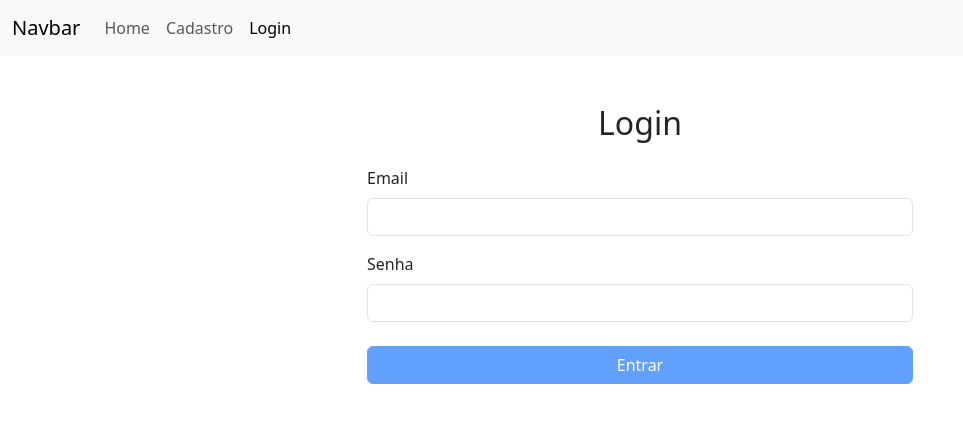
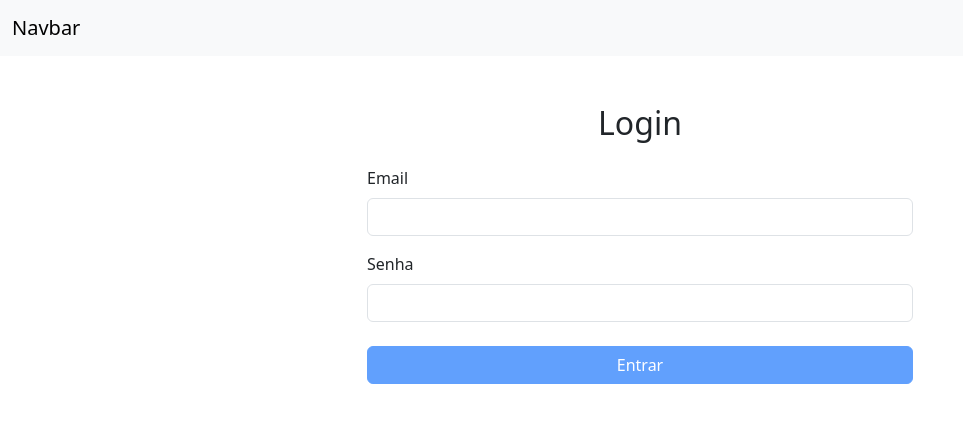
Before and after one commit to guilherme-lf/SaaSIdea, an Angular app: page /login in a window 1280 px wide. Shown: the top 422 px of the page, without its empty margins (0-963 px from the left). Built offline with nearby package versions, Linux system fonts and the light colour scheme.

Commit message:
Att components

```diff
--- a/src/app/cadastro/cadastro.component.html
+++ b/src/app/cadastro/cadastro.component.html
@@ -4,14 +4,6 @@
     <button class="navbar-toggler" type="button" data-bs-toggle="collapse" data-bs-target="#navbarNavAltMarkup" aria-controls="navbarNavAltMarkup" aria-expanded="false" aria-label="Toggle navigation">
       <span class="navbar-toggler-icon"></span>
     </button>
-    <div class="collapse navbar-collapse" id="navbarNavAltMarkup">
-      <div class="navbar-nav">
-        <a class="nav-link active" aria-current="page" href="#">Home</a>
-        <a class="nav-link" href="#">Features</a>
-        <a class="nav-link" href="#">Pricing</a>
-        <a class="nav-link disabled" aria-disabled="true">Disabled</a>
-      </div>
-    </div>
   </div>
 </nav>
 
--- a/src/app/landing/landing.component.html
+++ b/src/app/landing/landing.component.html
@@ -7,8 +7,8 @@
       </button>
       <div class="collapse navbar-collapse" id="navbarNavAltMarkup">
         <div class="navbar-nav">
-          <a class="nav-link active" aria-current="page" href="#">Home</a>
           <a class="nav-link" href="cadastro">cadastro</a>
+          <a class="nav-link" href="login">Login</a>
           <a class="nav-link" href="#">Conheça</a>
         </div>
       </div>
--- a/src/app/login/login.component.html
+++ b/src/app/login/login.component.html
@@ -5,13 +5,7 @@
         aria-controls="navbarNavAltMarkup" aria-expanded="false" aria-label="Toggle navigation">
         <span class="navbar-toggler-icon"></span>
       </button>
-      <div class="collapse navbar-collapse" id="navbarNavAltMarkup">
-        <div class="navbar-nav">
-          <a class="nav-link" href="#">Home</a>
-          <a class="nav-link" href="#">Cadastro</a>
-          <a class="nav-link active" aria-current="page" href="#">Login</a>
-        </div>
-      </div>
+
     </div>
   </nav>
 
```
